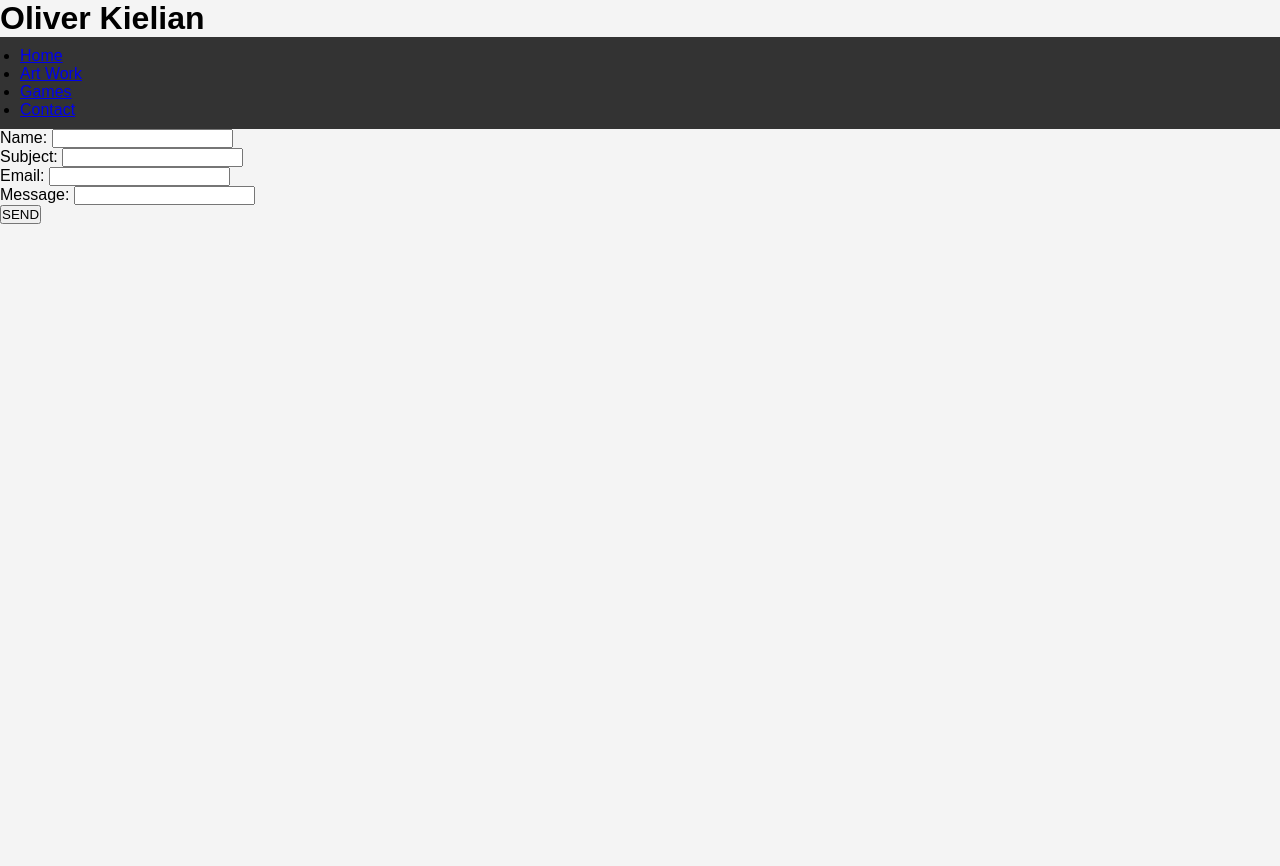
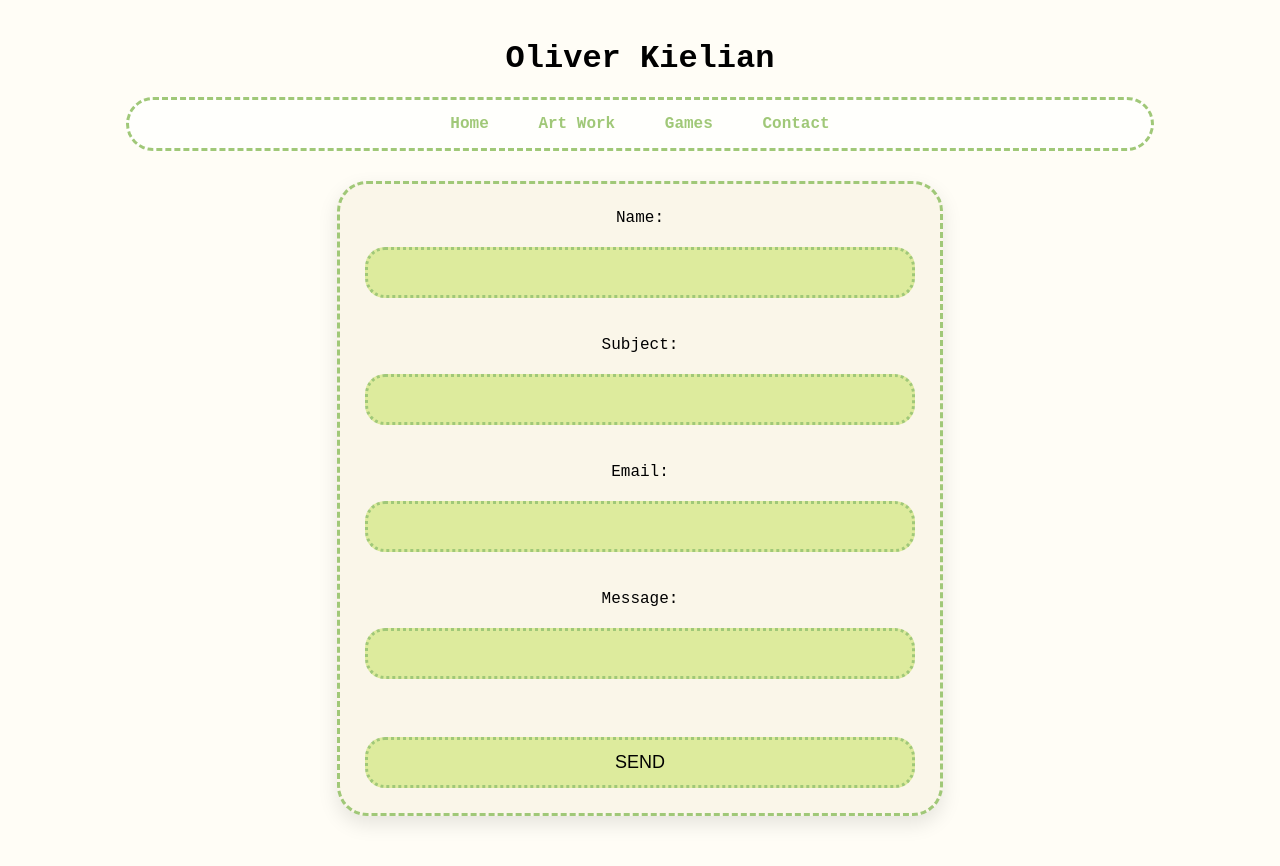
Before and after one commit to oliver-kielian/My-Website, a Flask app: page /contact in a window 1280 px wide. Before the commit the page ends 224 px from the top, so only its background shows below. Run offline with Flask 3, Linux system fonts and the light colour scheme.

Commit message:
added more styling

```diff
--- a/static/style.css
+++ b/static/style.css
@@ -1,18 +1,20 @@
-/* Global Styling */
 body {
-    font-family: Arial, sans-serif;
-    margin: 0;
-    padding: 0;
-    background-color: #f4f4f4;
+    font-family: 'Courier New', Courier, monospace;
+    margin: 10px;
+    padding: 10px;
+    background-color: #FFFDF6;
+    justify-content: center;
+    flex-direction: column;
+    align-items: center;
+    text-align: center;
 }
 
 h1, h2, h3, h4, h5, h6 {
-    margin: 0;
-    padding: 0;
+    margin: 10px;
+    padding: 10px;
 }
 
-/* Page Layout */
-.artwork {
+.artwork, .games {
     display: grid;
     grid-template-columns: repeat(auto-fill, minmax(200px, 1fr));
     gap: 20px;
@@ -21,10 +23,9 @@
     margin: 0 auto;
 }
 
-/* Individual Art Block */
-.art {
-    background-color: white;
-    border: 1px solid #ddd;
+.art, .game {
+    background-color: #FAF6E9;
+    border: 1px solid #A0C878;
     border-radius: 8px;
     overflow: hidden;
     text-align: center;
@@ -32,100 +33,108 @@
     transition: transform 0.3s ease, box-shadow 0.3s ease;
 }
 
-.art:hover {
+.art:hover, .game:hover {
     transform: scale(1.05);
     box-shadow: 0 4px 15px rgba(0, 0, 0, 0.2);
 }
 
-/* Image Styling */
 .art img {
     width: 100%;
     height: auto;
     border-bottom: 1px solid #ddd;
 }
 
-/* Description Text */
-.art p {
+
+.art p, .game p {
     padding: 15px;
     font-size: 16px;
     color: #555;
     line-height: 1.5;
 }
 
-.art p:hover {
+.art p:hover, .game p:hover {
     color: #333;
 }
 
-/* Responsive Design for Smaller Screens */
-@media (max-width: 768px) {
-    .artwork {
-        grid-template-columns: repeat(auto-fill, minmax(150px, 1fr));
-    }
+nav {
+    width: 80%;
+    max-width: 1200px;
+    margin: 0 auto;
+    border: 3px dashed #A0C878;
+    border-radius: 30px;
+    padding: 15px;
+    background-color: rgba(255, 255, 255, 0.7);
   }
 
-/* Basic reset to remove default margins and padding */
-* {
+  ul {
+    list-style-type: none;
+    padding: 0;
     margin: 0;
-    padding: 0;
-    box-sizing: border-box;
+    text-align: center;
   }
 
-/* Navbar container */
-nav {
-    background-color: #333; /* Dark background for navbar */
-    display: flex;
-    justify-content: space-between;
-    align-items: center;
-    padding: 10px 20px;
+  li {
+    display: inline-block;
+    margin: 0 20px;
   }
 
-/* Logo or brand name styling */
-nav .brand {
-    color: white;
-    font-size: 1.5em;
+  a {
+    text-decoration: none;
+    color: #A0C878;
     font-weight: bold;
-    text-transform: uppercase;
+    transition: color 0.3s ease, transform 0.3s ease;
   }
 
-/* Navbar links container */
-nav .nav-links {
-    display: flex; /* Use flexbox to make the links inline */
+  a:hover {
+    color: #DDEB9D;
+    transform: scale(1.2) rotate(5deg);
   }
 
-/* Styling for each link in the navbar */
-nav .nav-links li {
-    margin-left: 20px; /* Add space between each link */
+  form {
+    background-color: #FAF6E9;
+    border: 3px dashed #A0C878;
+    border-radius: 30px;
+    padding: 25px;
+    width: 80%;
+    max-width: 550px;
+    margin: 30px auto;
+    box-shadow: 0 8px 20px rgba(0, 0, 0, 0.1);
+    display: flex;
+    flex-direction: column;
+    gap: 20px;
+    animation: bounce 2s infinite alternate;
   }
 
-/* Remove bullet points and list styling */
-nav .nav-links li {
-    list-style: none;
+  label {
+    font-weight: bold;
+    color: #333;
+    font-size: 20px;
+    margin-bottom: 5px;
   }
 
-/* Styling for links */
-nav .nav-links a {
-    text-decoration: none;
-    color: white;
-    font-size: 1.2em;
-    padding: 5px 10px;
-    transition: background-color 0.3s;
+  input, select, textarea {
+    padding: 12px;
+    border-radius: 20px;
+    border: 3px dotted #A0C878;
+    font-family: 'Bubblegum Sans', sans-serif;
+    font-size: 18px;
+    background-color: #DDEB9D;
+    transition: border-color 0.3s ease, background-color 0.3s ease;
   }
 
-/* Hover effect for links */
-nav .nav-links a:hover {
-    background-color: #555; /* Lighter shade on hover */
-    border-radius: 5px;
+  input:focus, select:focus, textarea:focus {
+    border-color: #A0C878;
+    background-color: #FAF6E9;
+    outline: none;
   }
 
-/* Responsive design: Stack links vertically on smaller screens */
-@media (max-width: 768px) {
-    nav .nav-links {
-        flex-direction: column;
-        text-align: center;
-        margin-top: 10px;
+  button[type="submit"] {
+    background-color: #A0C878;
+    color: white;
+    border: 2px solid #A0C878;
+    border-radius: 40px;
+    padding: 15px 30px;
+    font-size: 20px;
+    cursor: pointer;
+    transition: background-color 0.3s ease, transform 0.3s ease;
   }
-
-    nav .nav-links li {
-        margin: 10px 0;
-    }
-}
--- a/templates/game.html
+++ b/templates/game.html
@@ -3,7 +3,7 @@
     Games
 {% endblock %}
 {% block content %}
-<h1 class="disclaimer">DISCLAIMER: I am currently trying to get these games up so you are able to play them from your browser. While I am working on that, check out the screenshots I've</h1>
+<h1 class="disclaimer">DISCLAIMER: I am currently trying to get these games up so you are able to play them from your browser. While I am working on that, check out the screenshots I've attached</h1>
     <div class="games">
         <div class="game">
             <p>Bevy</p>
--- a/templates/home.html
+++ b/templates/home.html
@@ -4,7 +4,7 @@
 {% endblock %}
 {% block content %}
     <div class="whoIAm">
-        <h3>Who I am</h3>
+        <h3 class="who">Who I am</h3>
         <p>Hi! My name is Oliver Kielian. I am a soon to be college graduate from Western Colorado University in Gunnison, Colorado.
             I will hold a Bachelor's of Science in Computer Science with certifications in Software Engineering and Full Stack Development.
             If you are interested in seeing what I can do or just learning more about feel free to check out some helpful links below or press any of the
```
Lines whose indentation alone changed are shown as unchanged.
